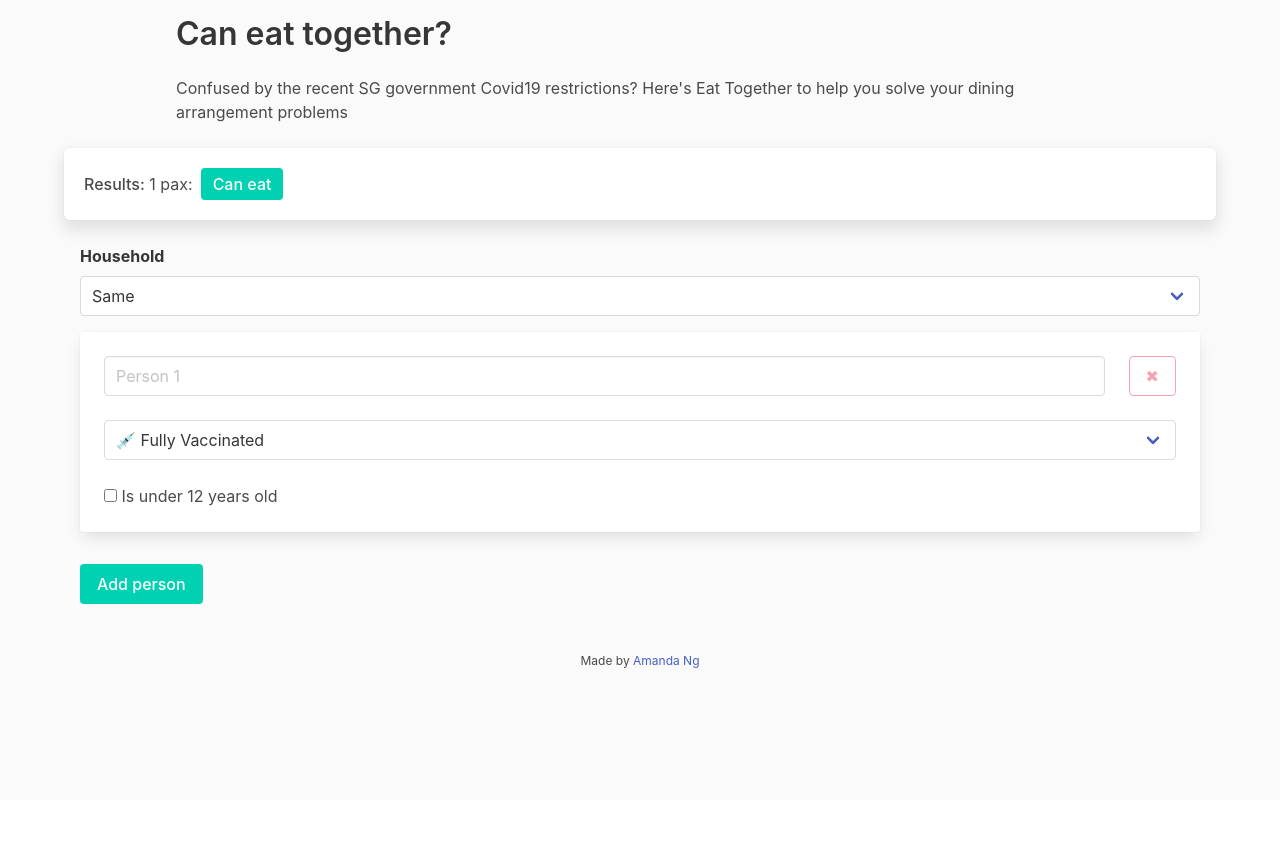
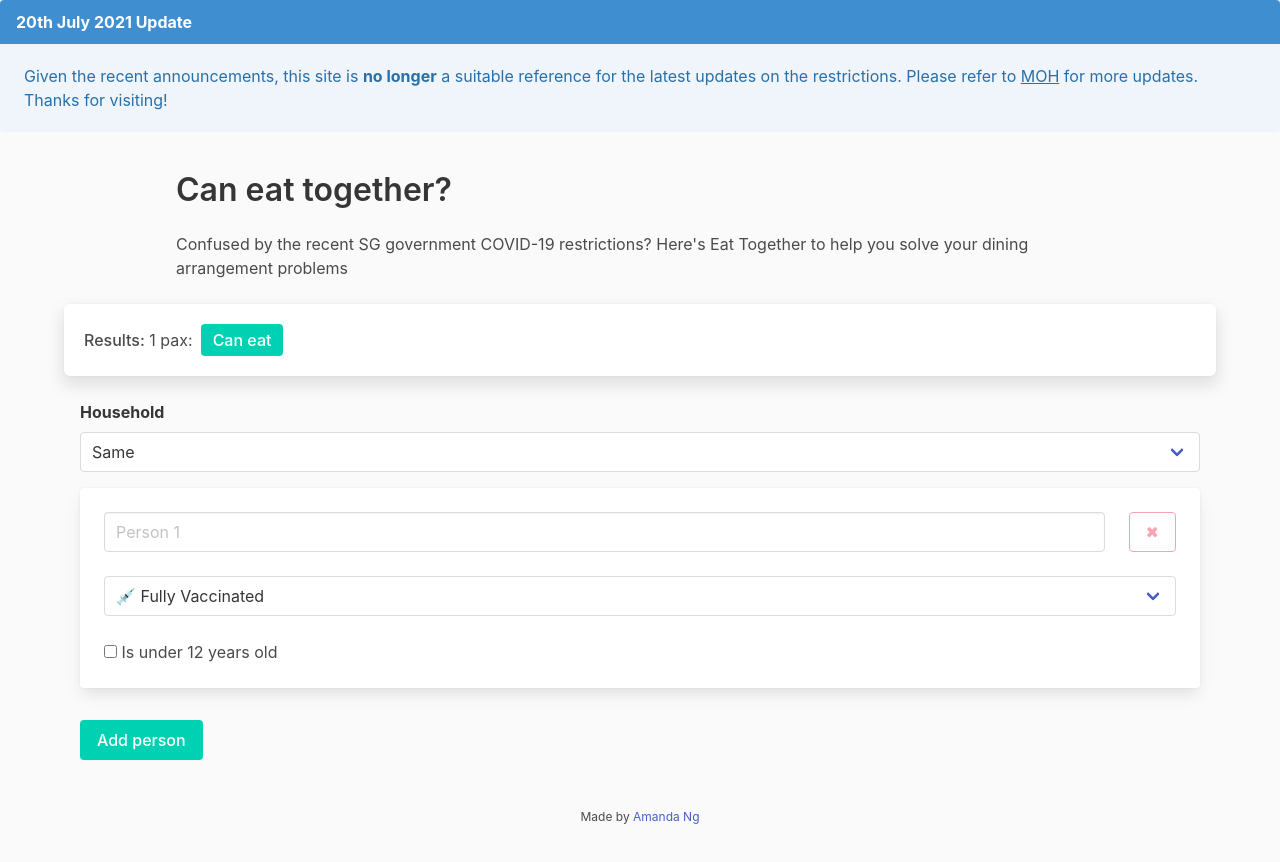
Before and after one commit to ngamanda/Eat-Together, a React (Create React App) app: page / in a window 1280 px wide. Shown: the top 862 px of the page. Before the commit the page ends 800 px from the top, so only its background shows below. Built offline with nearby package versions, Linux system fonts and the light colour scheme.

Commit message:
Update notice

```diff
--- a/src/components/Page.js
+++ b/src/components/Page.js
@@ -5,10 +5,28 @@ import styles from './Page.module.css';
 function Page() {
   return (
     <>
+      <article class="message is-info">
+        <div class="message-header">
+          <p>20th July 2021 Update</p>
+        </div>
+        <div class="message-body">
+          Given the recent announcements, this site is <b>no longer</b> a
+          suitable reference for the latest updates on the restrictions. Please
+          refer to{' '}
+          <a
+            rel="noopener noreferrer"
+            href="https://www.moh.gov.sg/covid-19"
+            target="_blank"
+          >
+            MOH
+          </a>{' '}
+          for more updates. Thanks for visiting!
+        </div>
+      </article>
       <div className={`container is-max-desktop ${styles.container}`}>
         <h1 className={`title ${styles.title}`}>Can eat together?</h1>
         <p>
-          Confused by the recent SG government Covid19 restrictions? Here's Eat
+          Confused by the recent SG government COVID-19 restrictions? Here's Eat
           Together to help you solve your dining arrangement problems
         </p>
         <br />
```
